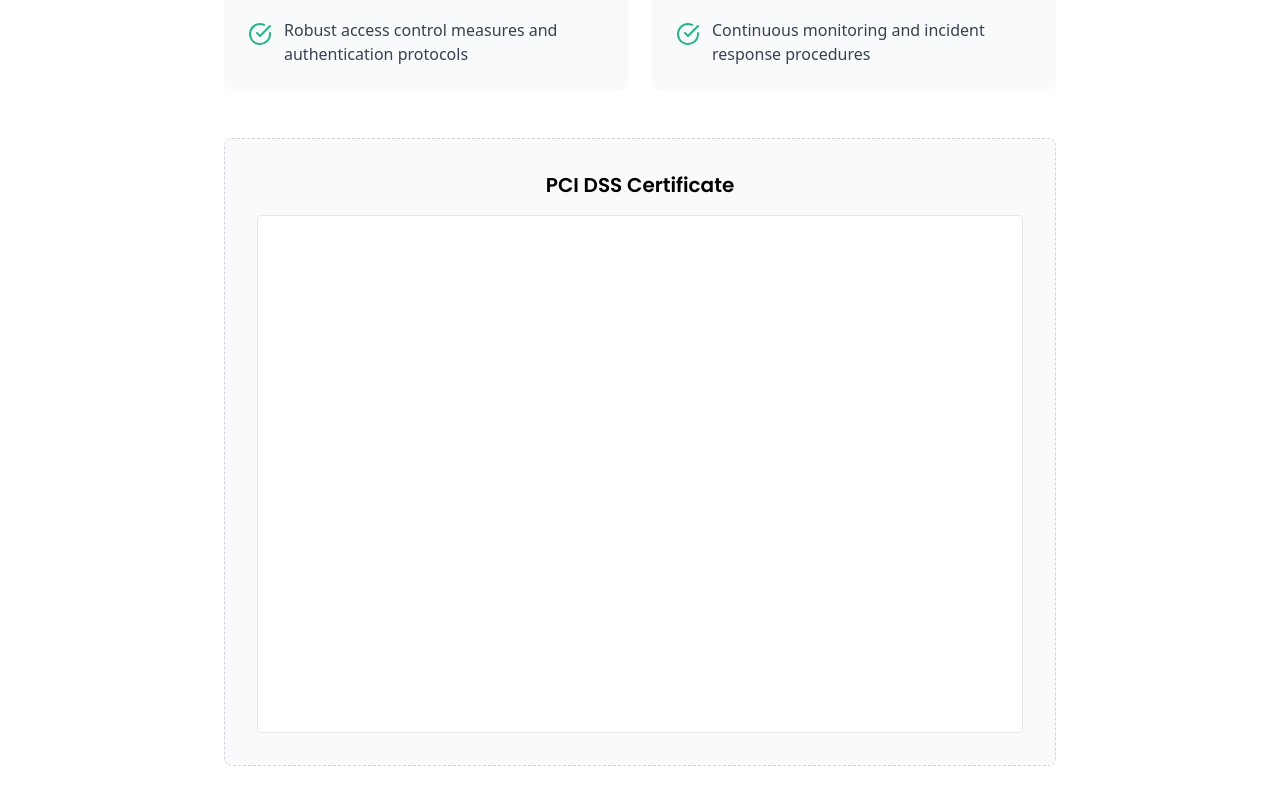
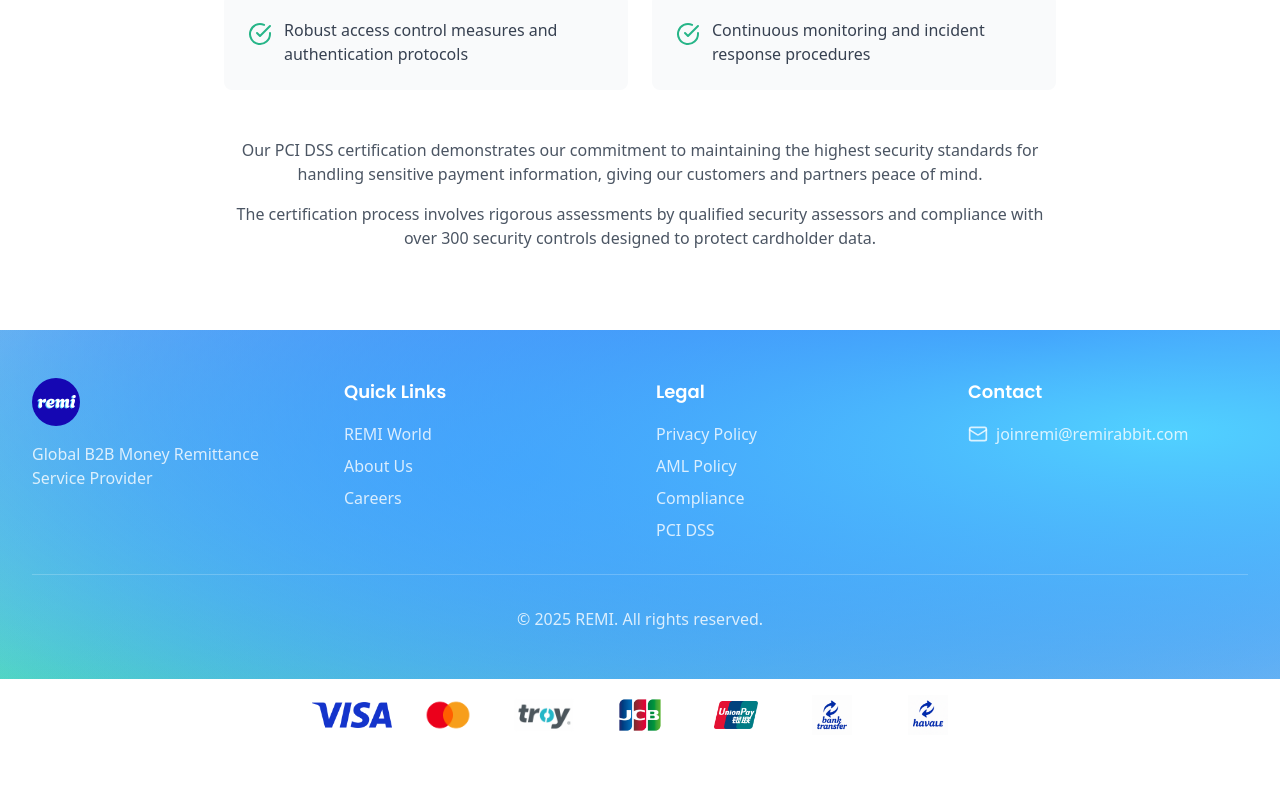
Before and after one commit to klinsergei/sb1-ryxtq66a-remi, a React (Vite) app: page /pci-dss in a window 1280 px wide. Shown: the part 920-1720 px from the top of the page. After the commit the page ends 1671 px from the top, so only its background shows below. Built offline with nearby package versions, Linux system fonts and the light colour scheme; what tailwindcss-filters would draw is missing.

Commit message:
Update PciDss.tsx

```diff
--- a/src/pages/PciDss.tsx
+++ b/src/pages/PciDss.tsx
@@ -1,23 +1,17 @@
-import React, { useEffect } from 'react';
+import React from 'react';
 import { Shield, CheckCircle } from 'lucide-react';
 import PageHeader from '../components/PageHeader';
 
 const PciDss = () => {
-  useEffect(() => {
-    const disableContextMenu = (e: MouseEvent) => e.preventDefault();
-    document.addEventListener('contextmenu', disableContextMenu);
-    return () => document.removeEventListener('contextmenu', disableContextMenu);
-  }, []);
-
   return (
-    <div className="flex flex-col select-none">
+    <div className="flex flex-col">
       {/* Hero Section */}
       <PageHeader
         title="PCI DSS Certification"
         subtitle="Ensuring the highest level of payment security"
       />
 
-      {/* Certificate Display Section */}
+      {/* Certificate Info Section */}
       <section className="py-20 bg-white">
         <div className="max-w-4xl mx-auto px-4 sm:px-6 lg:px-8">
           <div className="text-center mb-12">
@@ -56,21 +50,6 @@
             </div>
           </div>
 
-          {/* Certificate Embed */}
-          <div className="bg-gray-50 p-8 rounded-lg border border-dashed border-gray-300 mb-12">
-            <div className="text-center">
-              <h3 className="text-xl font-semibold mb-4">PCI DSS Certificate</h3>
-              <div className="bg-white p-2 rounded border border-gray-200 flex items-center justify-center min-h-[500px]">
-                <iframe
-                  src="/docs/psi-dss.pdf#toolbar=0"
-                  title="PCI DSS Certificate"
-                  className="w-full h-[500px] pointer-events-none"
-                  sandbox=""
-                />
-              </div>
-            </div>
-          </div>
-
           <div className="text-center">
             <p className="text-gray-600 mb-4">
               Our PCI DSS certification demonstrates our commitment to maintaining the highest security standards
```
